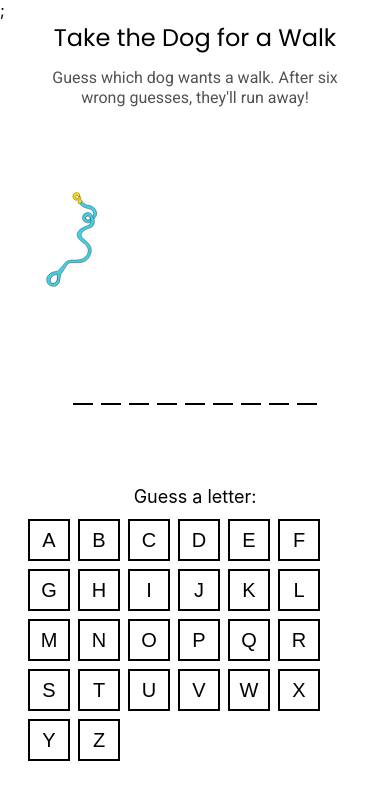
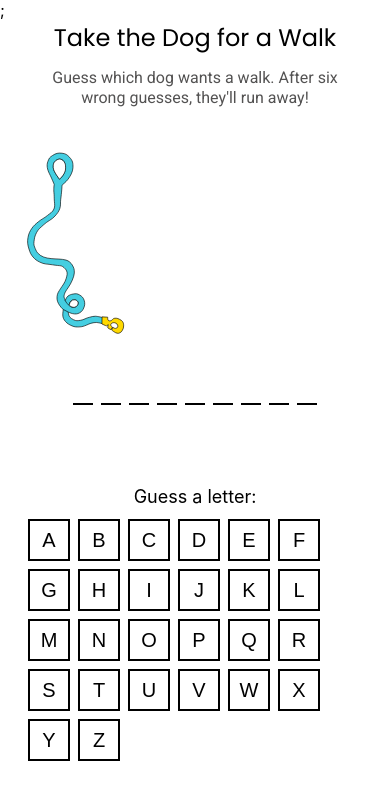
Before and after one commit to chalupnj/dog-game, a React (Create React App) app: page / in a window 390 px wide. Both pictures are taken after a click on the button "PLAY". Shown: the top 800 px of the page. Built offline with nearby package versions, Linux system fonts and the light colour scheme.

Commit message:
Conditionally render vertical image on mobile

```diff
--- a/package.json
+++ b/package.json
@@ -15,6 +15,7 @@
     "react": "^17.0.2",
     "react-dom": "^17.0.2",
     "react-scripts": "4.0.3",
+    "react-use": "^17.3.1",
     "styled-components": "^5.3.0",
     "typescript": "^4.3.5",
     "web-vitals": "^1.0.1"
--- a/src/Gameplay.tsx
+++ b/src/Gameplay.tsx
@@ -1,8 +1,10 @@
 import { useEffect, useState } from "react";
 import styled from "styled-components";
+import { useWindowSize } from "react-use";
 
 import { Title, Subtitle, Dog, GamePhase } from "./App";
 import leashGraphic from "./images/leash-graphic.svg";
+import leashGraphicRotated from "./images/leash-graphic-rotated.svg";
 import alphabet from "./alphabet";
 
 const Subcontainer = styled.div`
@@ -32,16 +34,13 @@ const LeashImageContainer = styled.div`
   @media (max-width: 768px) {
     max-width: 250px;
   }
-
-  @media (max-width: 576px) {
-    transform: rotate(270deg);
-  }
 `;
 
 const DogImageContainer = styled.div<{ revealAmount: number }>`
   padding: 0 24px;
   position: relative;
   max-width: 400px;
+
   &:after {
     background-color: #fff;
     bottom: 0;
@@ -227,6 +226,12 @@ const Gameplay = ({
   const [guesses, setGuesses] = useState<string[]>([]);
   const [incorrectGuesses, setIncorrectGuesses] = useState<number>(0);
   const [answer, setAnswer] = useState<Answer[]>(getSpaces(dog.name, guesses));
+  const { width } = useWindowSize();
+
+  const leash = width <= 576 ? leashGraphicRotated : leashGraphic;
+
+  console.log({ width });
+  console.log({ leash });
 
   useEffect(() => {
     if (guesses.length > 0 && !dog.name.includes(guesses[guesses.length - 1])) {
@@ -266,7 +271,7 @@ const Gameplay = ({
       <Subcontainer>
         <ImageRevealContainer>
           <LeashImageContainer>
-            <Image src={leashGraphic} alt="Empty leash" />
+            <Image src={leash} alt="Empty leash" />
           </LeashImageContainer>
           <DogImageContainer
             revealAmount={(incorrectGuesses / maxIncorrectGuesses) * 100}
```
Also changed, not shown: src/images/leash-graphic-rotated.svg (added), 1 other file (tests, documents, lock files or other folders).
